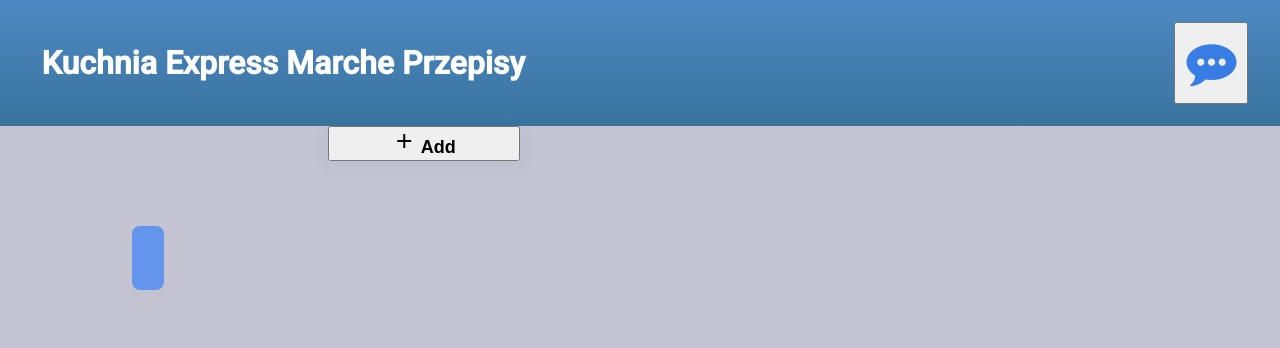
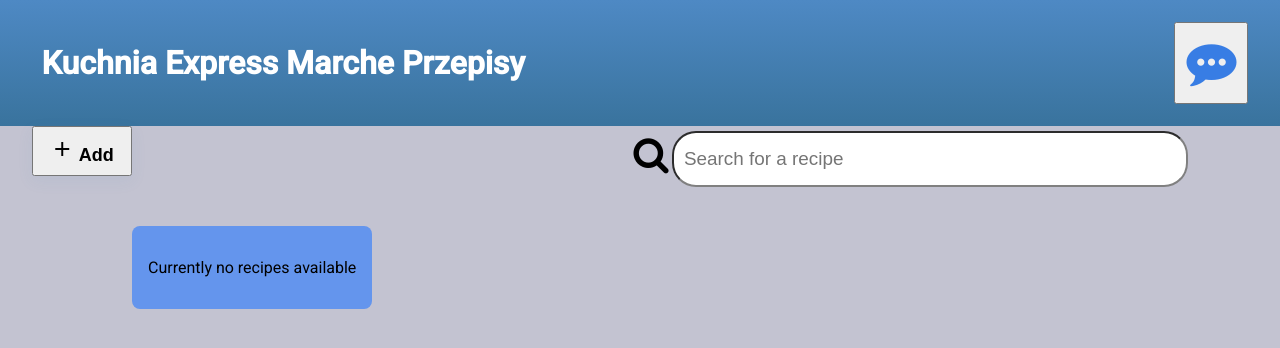
Before and after one commit to felikshetalia/Recipes-AngularWork, an Angular app: page / in a window 1280 px wide. Shown: the top 348 px of the page. Built offline with nearby package versions, Linux system fonts and the light colour scheme; no server answers.

Commit message:
Synchronized search bar implemented (mainly in app component)

```diff
--- a/src/app/app.html
+++ b/src/app/app.html
@@ -2,26 +2,36 @@
 <main>
   <div class="container">
     <app-recipes
-    [recipeList]="recipeList()"
+    [recipeList]="isSearching() ? filteredList() : recipeList()"
     (selectedRecipe)="onRecipeSelected($event)"
     (deleteRecipeClicked)="onDeleteRecipe()"
     (editRecipeClicked)="onEditRecipe($event)"></app-recipes>
+
     @if(isEditing() || isAdding()){
     <div class="backdrop">
       <app-recipe-form
       [isEditMode]="isEditing()"
       [recipe]="selectedRecipe()"
       (editingCanceled)="onCancel()"
-        (formSubmitted)="handleSubmission($event)"/>
+      (formSubmitted)="handleSubmission($event)" />
     </div>
     }
     @else {
     <app-recipe-card
     [recipe]="selectedRecipe()"></app-recipe-card>
+
     <button class="icon-btn" title="Add" (click)="onAddClick()">
       <span class="material-icons">add</span>
       Add
     </button>
+
+    <i class="fa fa-search"></i>
+    <input class="search-bar"
+    type="text"
+    placeholder="Search for a recipe"
+     #filter
+     [formControl]="searchForm" />
+
     }
 
   </div>
--- a/src/app/app.scss
+++ b/src/app/app.scss
@@ -9,12 +9,34 @@
     max-width: none;
     max-height: none;
     .icon-btn {
-        width: 15%;
+        width: 100px;
+        height: 50px;
+        position: fixed;
         font-size: large;
         font-weight: bolder;
-        float: right bottom;
         margin-right: 100px;
         box-shadow: 0 5px 16px rgba(78, 137, 196, 0.08);
+    }
+    .search-bar{
+        width: 500px;
+        align-items: center;
+        height: 50px;
+        border-radius: 1.5rem;
+        border-color: grey;
+        padding-left: 10px;
+        position: fixed;
+        margin: 5px auto 0px 50%;
+        font-size: 0.5cm;
+
+        &::placeholder{
+            font-size: 0.5cm;
+        }
+    }
+    i{
+        font-size: 1cm;
+        position: fixed;
+        margin-left: 47%;
+        margin-top: 10px;
     }
 }
 
--- a/src/app/app.ts
+++ b/src/app/app.ts
@@ -5,10 +5,12 @@ import { RecipeCard } from "./recipes/recipe-card/recipe-card";
 import { Recipe } from './recipes/models';
 import { RecipesManagementService } from './shared/recipes-management';
 import { RecipeForm } from "./recipes/recipe-form/recipe-form";
+import { FormBuilder, ReactiveFormsModule } from '@angular/forms';
+import { debounce, debounceTime } from 'rxjs';
 
 @Component({
   selector: 'app-root',
-  imports: [Navbar, Recipes, RecipeCard, RecipeForm],
+  imports: [Navbar, Recipes, RecipeCard, RecipeForm, ReactiveFormsModule],
   templateUrl: './app.html',
   styleUrl: './app.scss',
   changeDetection: ChangeDetectionStrategy.OnPush
@@ -23,9 +25,26 @@ export class App implements OnInit {
   selectedRecipe = signal<Recipe | undefined>(undefined);
   isEditing = signal<boolean>(false);
   isAdding = signal<boolean>(false);
+  isSearching = signal<boolean>(false);
+
+  searchForm = inject(FormBuilder).control('');
+  filteredList = signal<Recipe[]>(this.recipeList());
 
   ngOnInit(): void {
     this.loadData();
+
+    this.searchForm.valueChanges.pipe(debounceTime(200))
+    .subscribe(searchTerm => {
+      if(searchTerm!.length > 0){
+        this.isSearching.set(true);
+        this.filteredList.set(this.recipeList().filter(
+          rep => rep.name.toLowerCase().includes(searchTerm!.toLowerCase()))
+        )
+      }
+      else{
+        this.isSearching.set(false);
+      }
+    })
   }
 
   loadData(): void {
--- a/src/app/recipes/models.ts
+++ b/src/app/recipes/models.ts
@@ -5,3 +5,9 @@ export interface Recipe {
     ingredients: string[];
     description: string;
 }
+
+export interface Ingredient {
+    _id?: string;
+    name: string;
+    quantity: string;
+}
--- a/src/app/recipes/recipe-form/recipe-form.ts
+++ b/src/app/recipes/recipe-form/recipe-form.ts
@@ -1,5 +1,5 @@
 import { ChangeDetectionStrategy, Component, inject, input, OnInit, output } from '@angular/core';
-import { ReactiveFormsModule, FormBuilder, Validators } from '@angular/forms';
+import { ReactiveFormsModule, FormBuilder, Validators, FormGroup } from '@angular/forms';
 import { Recipe } from '../models';
 
 @Component({
@@ -10,7 +10,7 @@ import { Recipe } from '../models';
   changeDetection: ChangeDetectionStrategy.OnPush
 })
 export class RecipeForm implements OnInit {
-  // form with modes
+
   recipe = input.required<Recipe | undefined>();
   isEditMode = input.required<boolean | undefined>();
 
@@ -20,7 +20,7 @@ export class RecipeForm implements OnInit {
   form = inject(FormBuilder).group({
     recipeName: ['', [Validators.minLength(3), Validators.maxLength(80)]],
     prepTime: [0, [Validators.required]],
-    ingredientList: ['', [Validators.min(2)]],
+    ingredientList: ['', Validators.min(2)],
     description: ['', [Validators.minLength(15), Validators.maxLength(255)]]
   });
 
@@ -54,4 +54,5 @@ export class RecipeForm implements OnInit {
       this.formSubmitted.emit(enteredData);
     }
   }
+
 }
--- a/src/app/recipes/recipes.html
+++ b/src/app/recipes/recipes.html
@@ -1,4 +1,9 @@
 <section class="recipesList">
+    @if(recipeList()?.length === 0){
+        <p> Currently no recipes available </p>
+    }
+    @else {
+
         <ul>
             @for(recipe of recipeList(); track recipe._id) {
             <div class="recipe-row">
@@ -14,4 +19,5 @@
             </div>
             }
         </ul>
+    }
 </section>
--- a/src/app/shared/recipes-management.ts
+++ b/src/app/shared/recipes-management.ts
@@ -8,7 +8,7 @@ import { Observable, tap } from 'rxjs';
 })
 export class RecipesManagementService {
 
-  private _resourceURL = "https://crudcrud.com/api/1dea320aea244900b648e8054efc4fdd/recipes";
+  private _resourceURL = "https://crudcrud.com/api/fe57884a4b1f46bb89d6911ed870a51e/recipes";
   private _httpCli = inject(HttpClient);
 
   public recipeList = signal<Recipe[]>([]);
```
Lines whose indentation alone changed are shown as unchanged.
